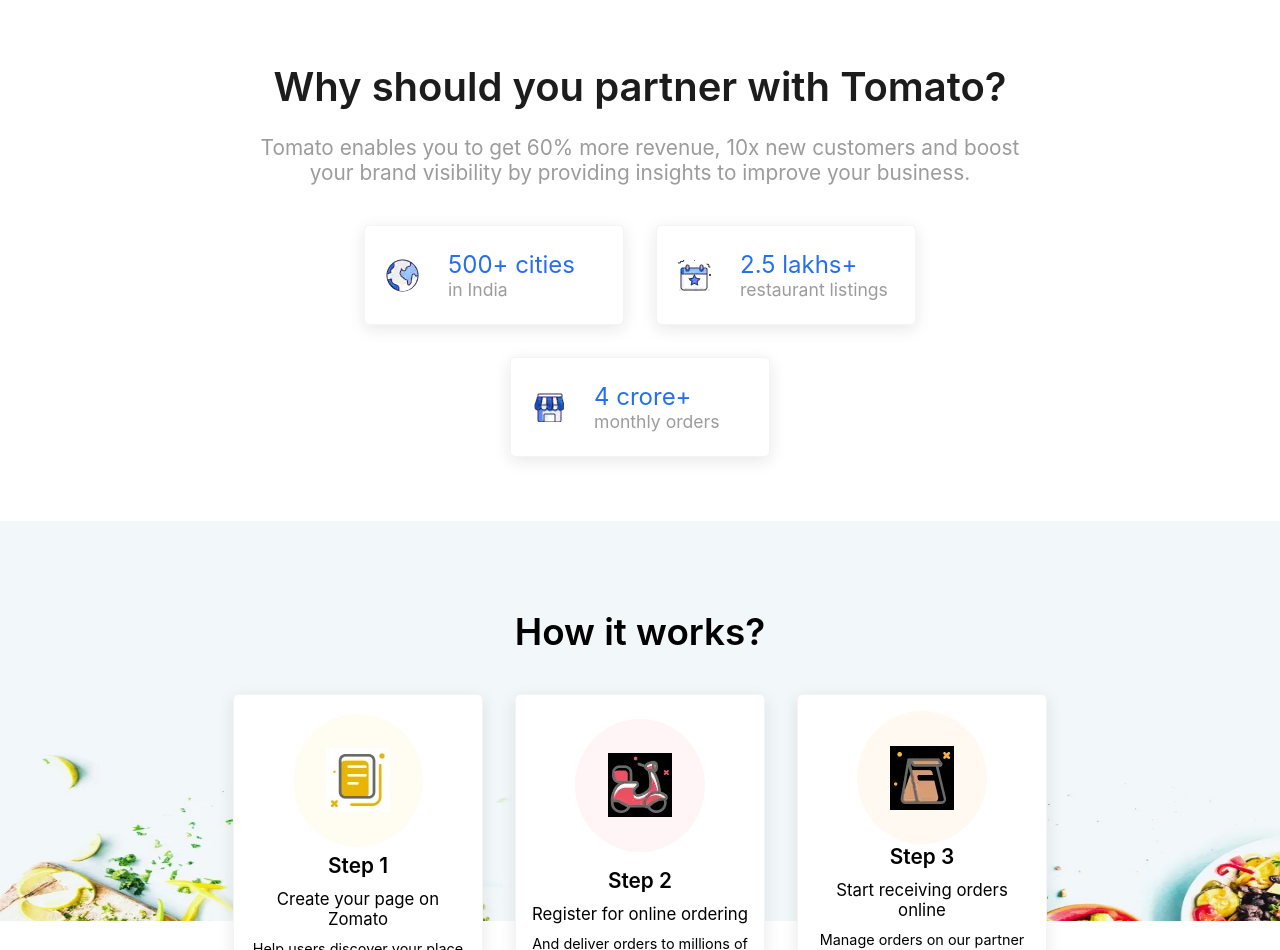
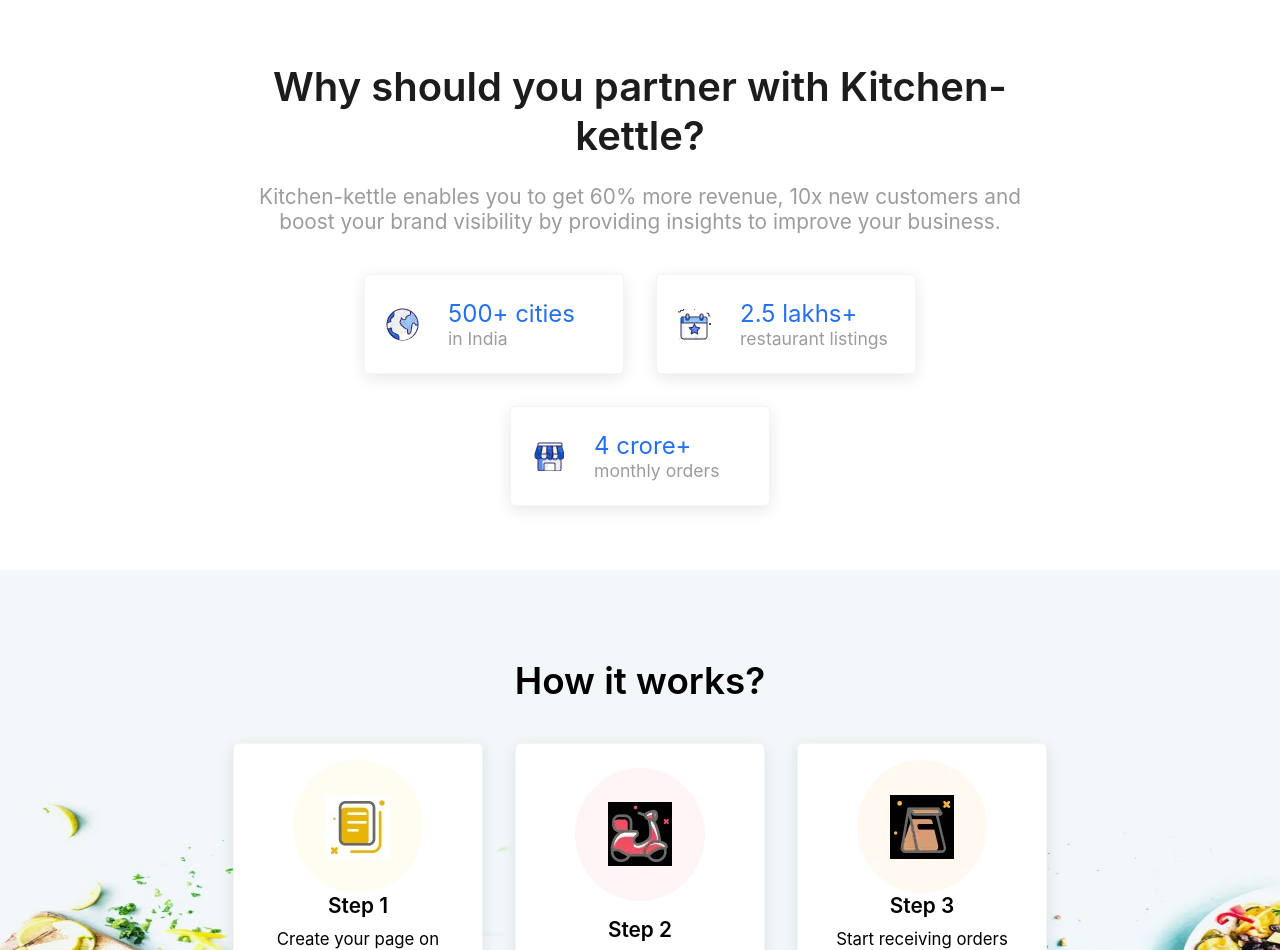
Before and after one commit to Mrcoolx10011/Kitchen-kettle, a React (Vite) app: page /add-restaurant in a window 1280 px wide. Shown: the part 402-1352 px from the top of the page. Built offline with nearby package versions, Linux system fonts and the light colour scheme.

Commit message:
kiran second  Commit

```diff
--- a/package.json
+++ b/package.json
@@ -1,14 +1,18 @@
 {
   "name": "zomato_clone",
+  "homepage": "https://Mrcoolx10011.github.io/Kitchen-kettle",
   "private": true,
   "version": "0.0.0",
   "scripts": {
+    "predeploy": "npm run build",
+    "deploy": "gh-pages -d build",
     "dev": "vite",
     "build": "vite build",
     "preview": "vite preview"
   },
   "dependencies": {
     "formik": "^2.2.9",
+    "gh-pages": "^6.1.1",
     "react": "^18.0.0",
     "react-dom": "^18.0.0",
     "react-router-dom": "6",
--- a/src/components/AddRestaurantComponents/AddRestaurantSec/AddRestaurantSec.jsx
+++ b/src/components/AddRestaurantComponents/AddRestaurantSec/AddRestaurantSec.jsx
@@ -14,7 +14,7 @@
             <div className={css.overlayDiv}>
                 <div className={css.sec1}>
                     <div className={css.title}>
-                        Cannot find your favourite restaurant on Tomato?
+                        Cannot find your favourite restaurant on Kitchen-kettle?
                     </div>
                     <div className={css.tag}>
                         Submit the details and our team will get the restaurant onboard
--- a/src/components/AddRestaurantComponents/HowItWorks/HowItWorks.jsx
+++ b/src/components/AddRestaurantComponents/HowItWorks/HowItWorks.jsx
@@ -18,7 +18,7 @@
             <div className={css.div2}>
                 <div className={css.title}>How it works?</div>
                 <div className={css.cards}>
-                    <Card5 step='1' title='Create your page on Zomato' tag='Help users discover your place by creating a listing on Zomato' img={bookIcon} color='#FFFCF1' />
+                    <Card5 step='1' title='Create your page on Kitchen-kettle' tag='Help users discover your place by creating a listing on Kitchen-kettle' img={bookIcon} color='#FFFCF1' />
                     <Card5 step='2' title='Register for online ordering' tag='And deliver orders to millions of customers with ease' img={bikeIcon} color='#FFF5F6' />
                     <Card5 step='3' title='Start receiving orders online' tag='Manage orders on our partner app, web dashboard or API partners' img={packageIcon} color='#FFF9F1' />
                 </div>
--- a/src/components/AddRestaurantComponents/WhyShouldYouPWZ/WhyShouldYouPWZ.jsx
+++ b/src/components/AddRestaurantComponents/WhyShouldYouPWZ/WhyShouldYouPWZ.jsx
@@ -9,8 +9,8 @@
 let WhyShouldYouPWZ = () => {
     return <div className={css.outerDiv}>
         <div className={css.innerDiv}>
-            <div className={css.title}>Why should you partner with Tomato?</div>
-            <div className={css.tagLine}>Tomato enables you to get 60% more revenue, 10x new customers and boost your brand visibility by providing insights to improve your business.</div>
+            <div className={css.title}>Why should you partner with Kitchen-kettle?</div>
+            <div className={css.tagLine}>Kitchen-kettle enables you to get 60% more revenue, 10x new customers and boost your brand visibility by providing insights to improve your business.</div>
             <div className={css.cards}>
                 <Card4 imgSrc={globIcon} title="500+ cities" tagLine="in India" />
                 <Card4 imgSrc={calenderIcon} title="2.5 lakhs+" tagLine="restaurant listings" />
```
Also changed, not shown: 1 other file (tests, documents, lock files or other folders).
